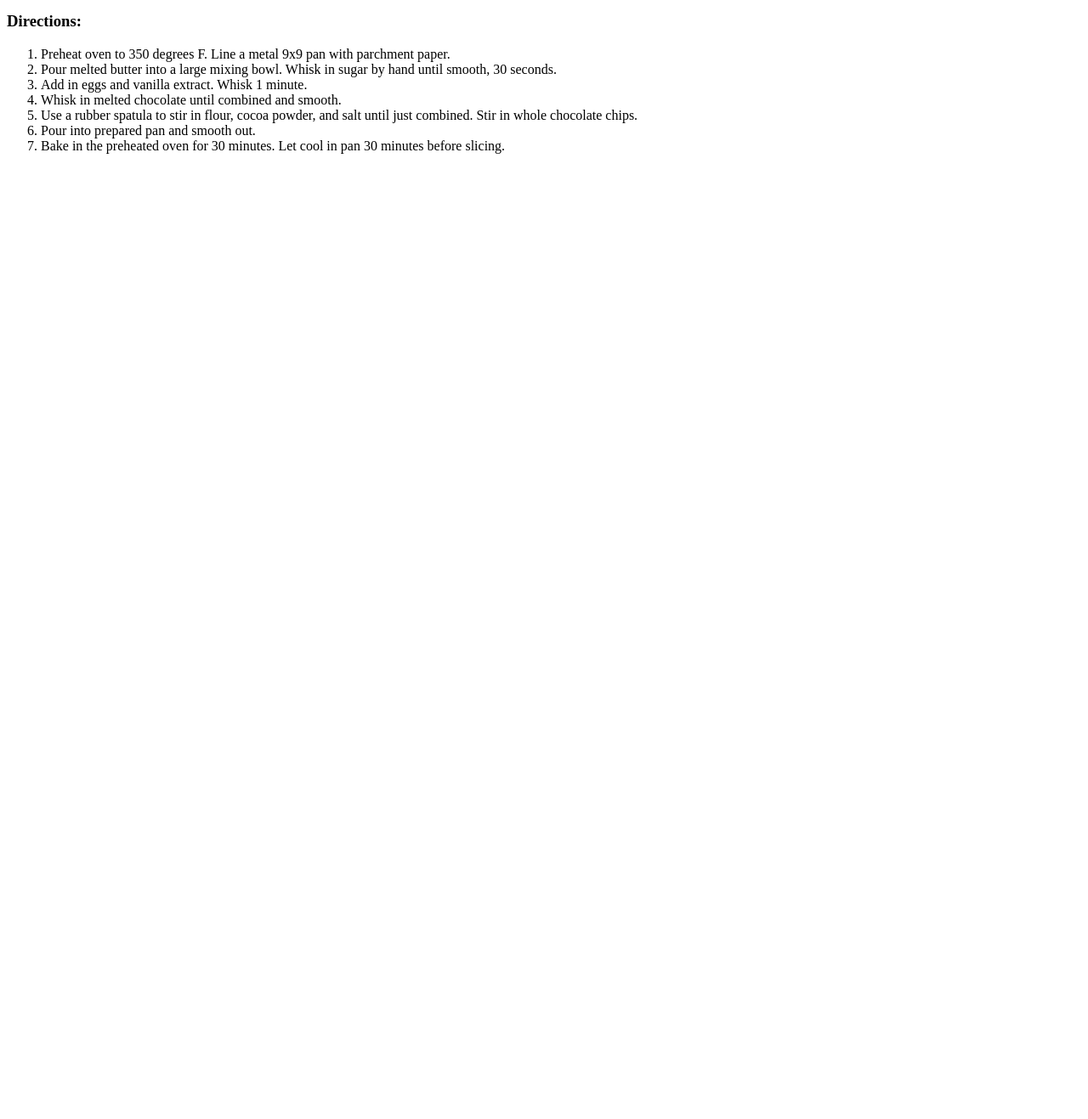
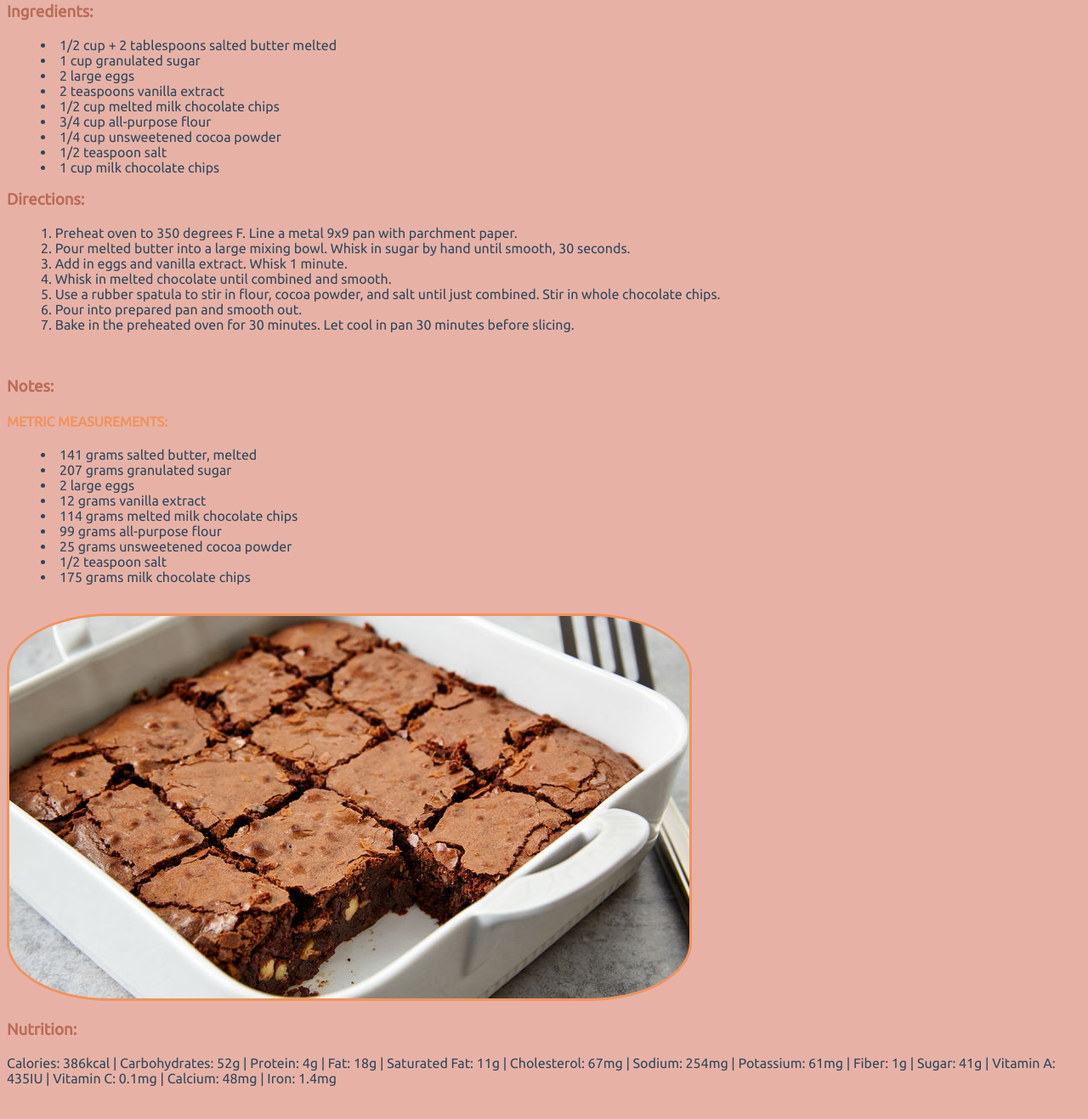
Before and after one commit to HaileyJSand/recepie-website, a plain HTML site: page index.html in a window 1280 px wide. Shown: the part 811-2128 px from the top of the page at 85% size. Before the commit the page ends 1008 px from the top, so only its background shows below. Drawn offline with Linux system fonts and the light colour scheme.

Commit message:
like everything

```diff
--- a/index.html
+++ b/index.html
@@ -2,6 +2,8 @@
 <html lang="en" dir="ltr">
   <head>
     <meta charset="utf-8">
+    <link rel="stylesheet" href="styles.css">
+    <link href="https://fonts.googleapis.com/css2?family=Ubuntu&display=swap" rel="stylesheet">
     <title></title>
   </head>
   <body>
@@ -10,18 +12,17 @@
 
 <br />
 
-<h4>Prep time: 5 minutes</h4>
-<h4>Cook time: 30 minutes</h4>
-<h4>Cool time: 20 minutes</h4>
-<h4>Total time: 55 minutes</h4>
+
+  <h4>Prep time: 5 minutes</h4>
+  <h4>Cook time: 30 minutes</h4>
+  <h4>Cool time: 20 minutes</h4>
+  <h4>Total time: 55 minutes</h4>
+
+
 
 <br />
 
-<img src="https://thestayathomechef.com/wp-content/uploads/2018/02/Best-Brownies-1-1.jpg" alt="brownies" >
-
-
-
-
+<img src="jk.png" alt="brownies" >
 
 
 
@@ -83,14 +84,59 @@ Bake in the preheated oven for 30 minutes. Let cool in pan 30 minutes before sli
               </li>
   </ol>
 
+<br />
+
+<h3>Notes:</h3>
+<h4>METRIC MEASUREMENTS:</h4>
+
+<ul>
+  <li>
+141 grams salted butter, melted
+    </li>
+    <li>
+207 grams granulated sugar
+      </li>
+      <li>
+2 large eggs
+        </li>
+        <li>
+12 grams vanilla extract
+          </li>
+          <li>
+114 grams melted milk chocolate chips
+            </li>
+            <li>
+99 grams all-purpose flour
+              </li>
+              <li>
+25 grams unsweetened cocoa powder
+                </li>
+                <li>
+1/2 teaspoon salt
+                  </li>
+                  <li>
+                    175 grams milk chocolate chips
+                    </li>
+  </ul>
+
+<br />
 
 
 
+<img src="jkk.jpg" alt="brownies ... again"
+style="border-radius: 15%;
+  border: 3px solid #f1935c;">
 
+<br />
 
+<h3>Nutrition:</h3>
 
-
-
+<p>
+  Calories: 386kcal | Carbohydrates: 52g | Protein: 4g | Fat: 18g | Saturated Fat: 11g | Cholesterol: 67mg | Sodium: 254mg | Potassium: 61mg | Fiber: 1g | Sugar: 41g | Vitamin A: 435IU | Vitamin C: 0.1mg | Calcium: 48mg | Iron: 1.4mg
+  </p>
+  <br />
+<br />
+<br />
 
 
 
--- a/styles.css
+++ b/styles.css
@@ -0,0 +1,23 @@
+body{text-align: left;
+background-color: #e7b2a5}
+
+ul{text-align: left;
+list-style-position: inside;
+color: #30475e;
+font-family: 'Ubuntu', sans-serif;}
+ol{text-align: left;
+list-style-position: inside;
+color: #30475e;
+font-family: 'Ubuntu', sans-serif;}
+
+h2{color: #ba6b57;
+font-family: 'Ubuntu', sans-serif;}
+
+h3{color: #ba6b57;
+font-family: 'Ubuntu', sans-serif;}
+
+h4{color: #f1935c;
+font-family: 'Ubuntu', sans-serif;}
+
+p{color: #30475e;
+font-family: 'Ubuntu', sans-serif;}
```
Also changed, not shown: 123.jpg (added), jk.png (added), jkk.jpg (added).
